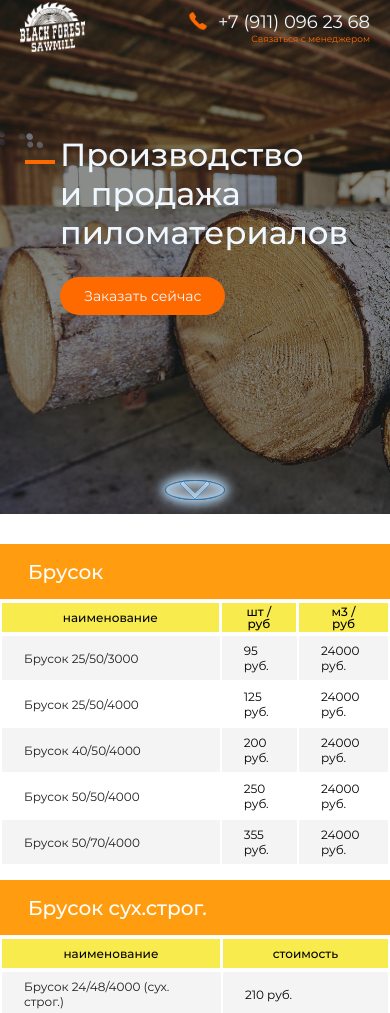
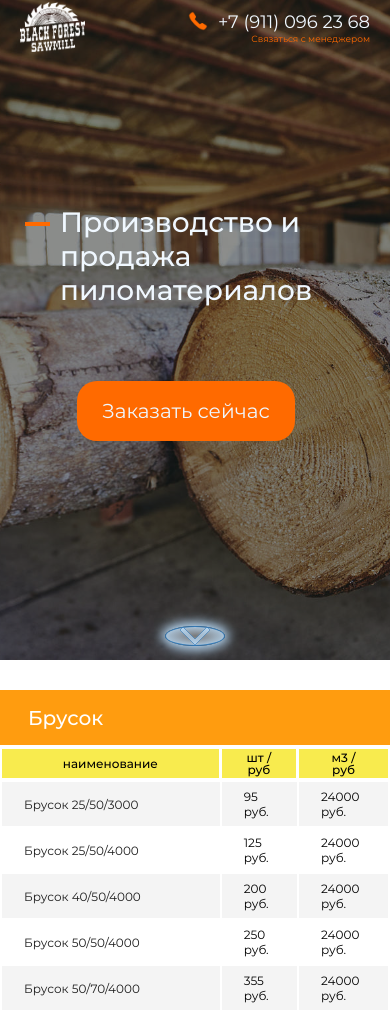
Before and after one commit to fellerrr/PiloramaBrat, a plain HTML site: page index.html in a window 390 px wide. Shown: the top 1013 px of the page. Drawn offline with Linux system fonts and the light colour scheme.

Commit message:
change for mobile02

```diff
--- a/src/css/media.css
+++ b/src/css/media.css
@@ -28,16 +28,8 @@
         display: none;
     }
 }
+
 @media (max-width:480px){
-    .firstScreen>.container{
-        row-gap: 80px;
-}
-    .firstScreen__info{
-        margin: 0 45px 115px;
-    }
-
-}
-@media (max-width:380px){
     .firstScreen__title{
         font-size: 28px;
         font-weight: 500;
```
